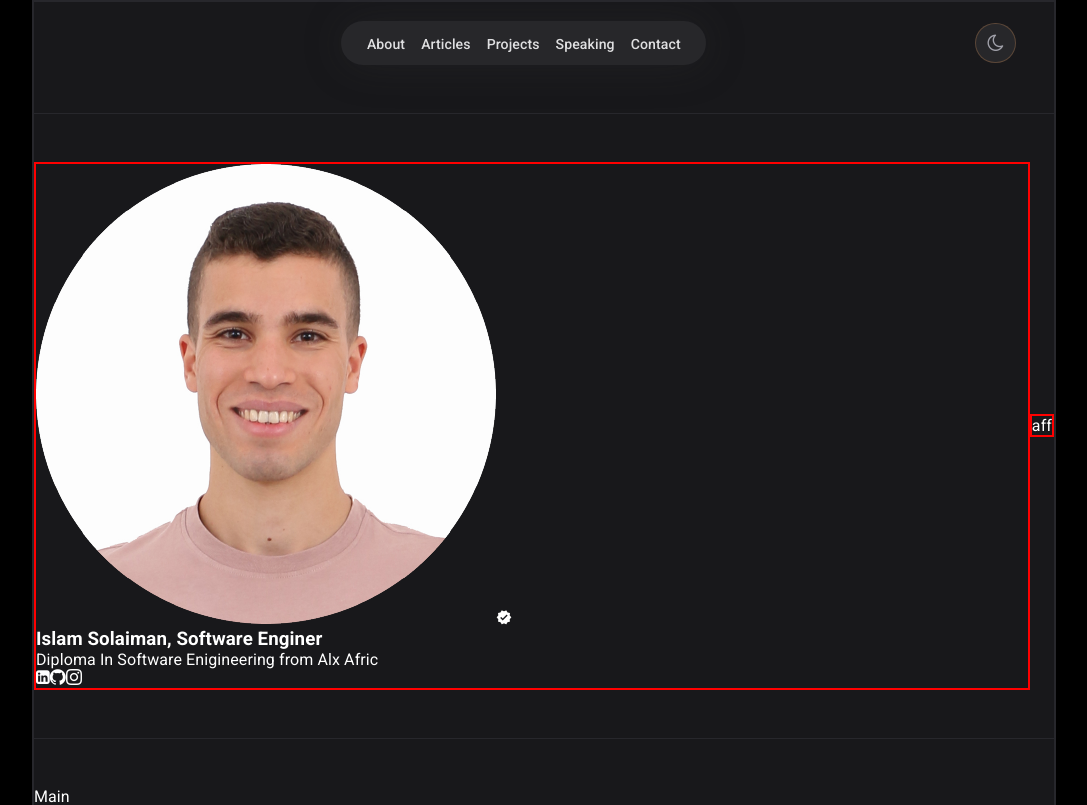
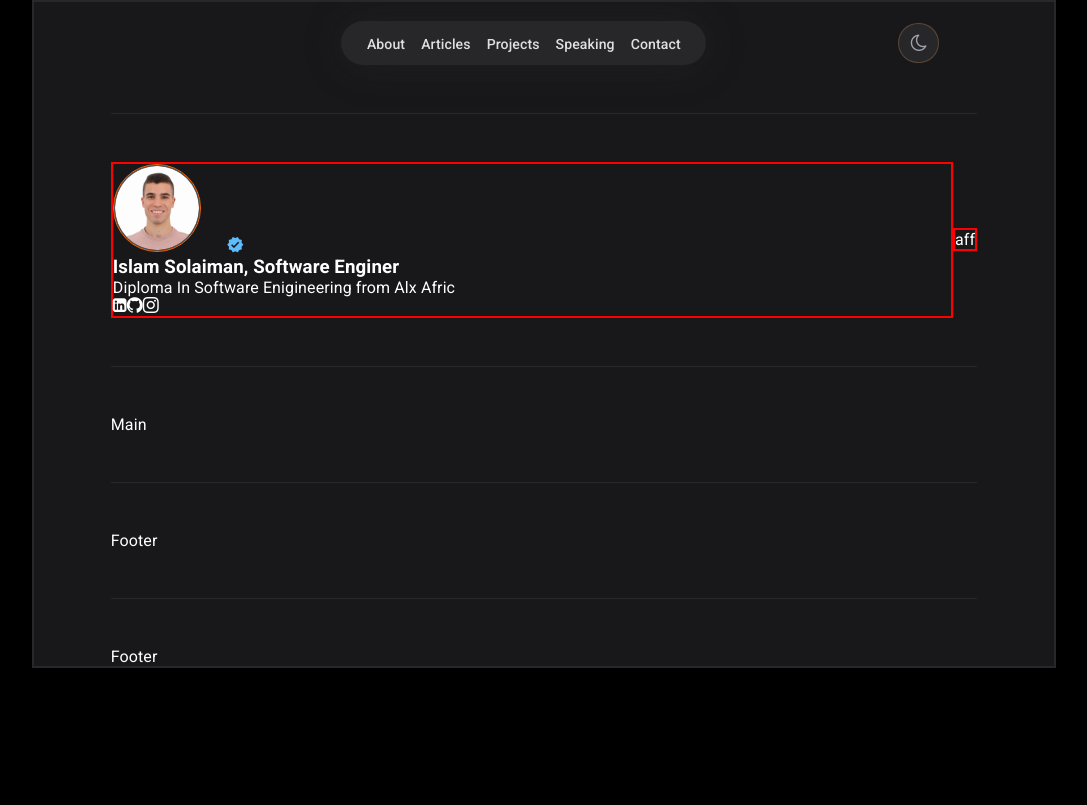
Before and after one commit to islam-solaiman/Portfolio-Website, a React (Create React App) app: page / in a window 1280 px wide. Shown: the top 805 px of the page, without its empty margins (96-1183 px from the left). Built offline with nearby package versions, Linux system fonts and the light colour scheme.

Commit message:
Hero Section  styling

```diff
--- a/src/componnets/2-hero/hero.css
+++ b/src/componnets/2-hero/hero.css
@@ -2,3 +2,17 @@
 section.hero .left-section {
     flex-grow: 1;
 }
+
+section.hero .icon-verified{
+    color: var(--blue);
+    font-size: 1.1rem;
+}
+
+section.hero .avatar{
+    width: 88px;
+    border-radius: 50%;
+    border: 1px solid rgb(243, 104, 11);
+    padding: 1px;
+    box-shadow: 2px 2px 40px rgba(203, 200, 200, 0.586) inset;
+    margin-right: 1.6rem;
+}
--- a/src/index.css
+++ b/src/index.css
@@ -1,6 +1,7 @@
 @import url('https://fonts.googleapis.com/css2?family=Roboto:ital,wght@0,100;0,300;0,400;0,500;0,700;0,900;1,100;1,300;1,400;1,500;1,700;1,900&display=swap');
 
 html{
+    box-sizing: border-box;
     font-family: "Roboto", sans-serif;
     box-sizing: border-box;
     letter-spacing: 0.1px;
@@ -40,6 +41,7 @@ body{
     margin-left: auto;
     margin-right: auto;
     background-color: var(--secondary);
+    padding: 0 4.8rem;
 }
 
 .devider{
@@ -80,3 +82,10 @@ button:hover{
 button:active{
     scale: 0.95;
 }
+
+@media (max-width: 500px){
+    .container {
+        width: 98%;
+        padding: 0 1.7rem;
+    }
+}
```
